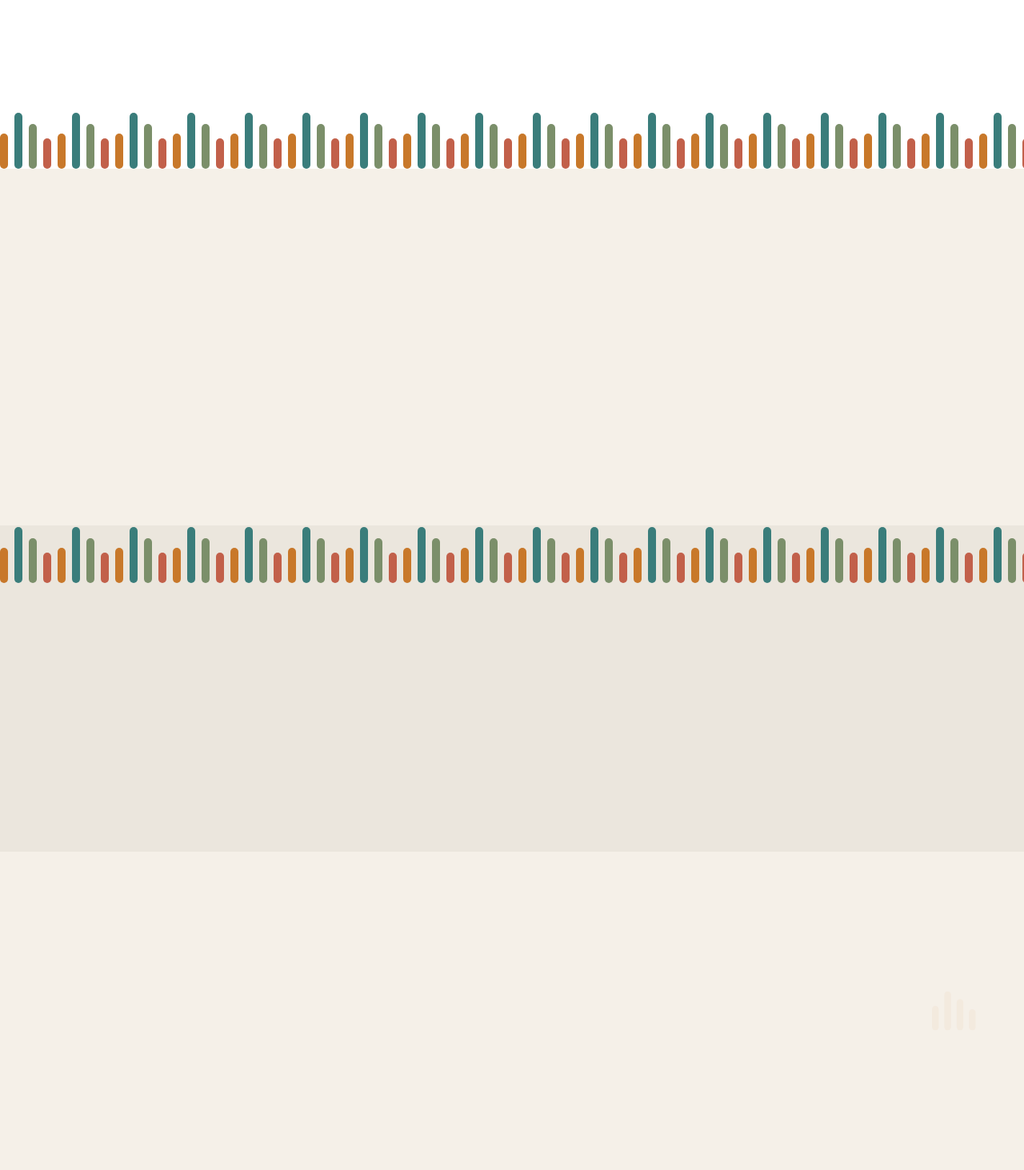
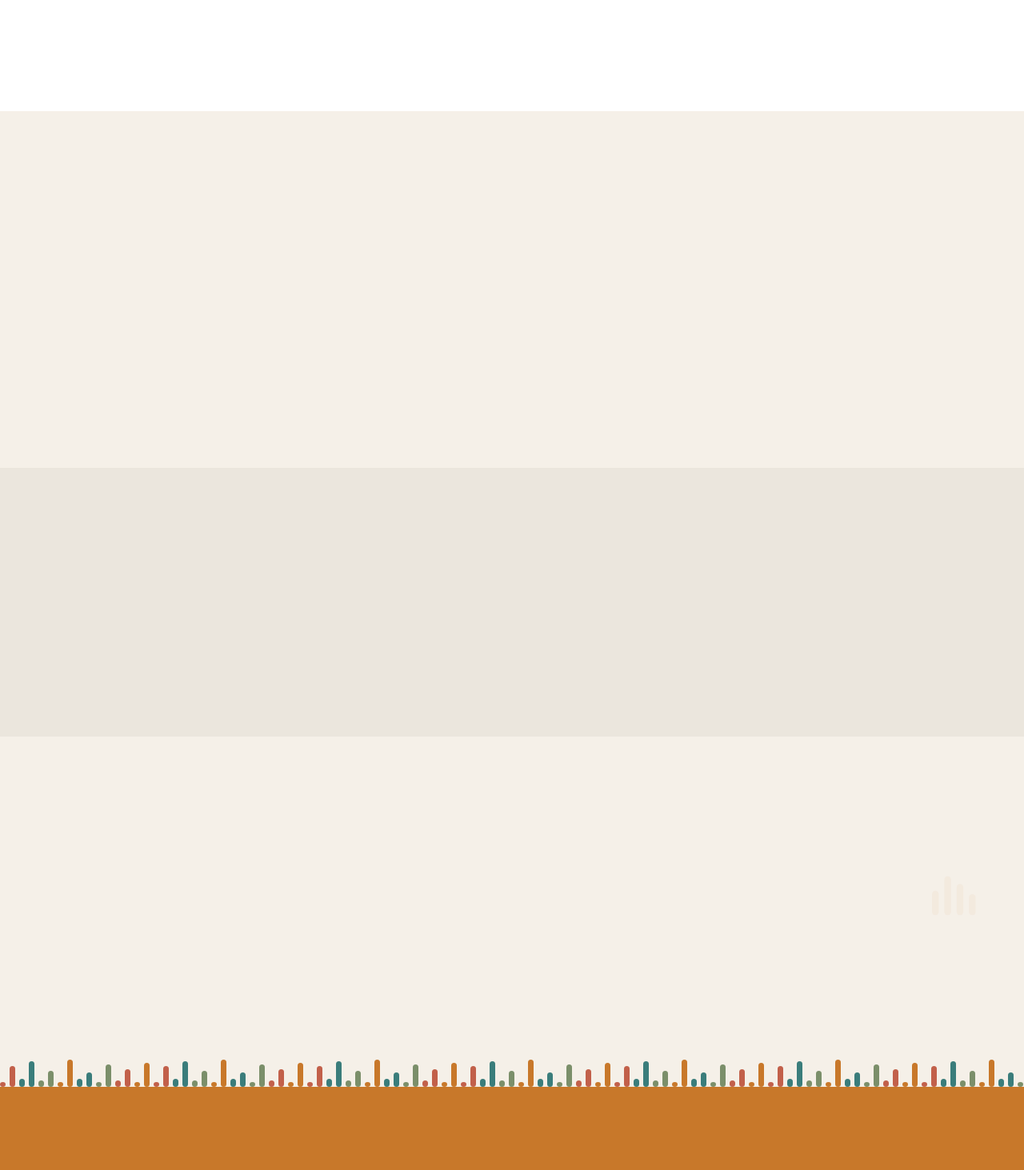
Before and after one commit to seand132/cadence-marketing, a Next.js app: page / in a window 1280 px wide. Shown: the part 2500-3963 px from the top of the page at 80% size. Built offline with nearby package versions, Linux system fonts and the light colour scheme.

Commit message:
[Jeff] Fix rhythm motif flush alignment, complete About/Pricing pages, reduce divider count

```diff
--- a/src/app/about/page.tsx
+++ b/src/app/about/page.tsx
@@ -123,7 +123,7 @@ export default function AboutPage() {
                 {
                   strip: '#7B8F6A',
                   title: 'Managers are people too.',
-                  body: 'You have a job to do and a team to lead. We\'re not here to add homework — we\'re here to clear it.',
+                  body: "You have a job to do and a team to lead. We're not here to add homework — we're here to clear it.",
                 },
               ].map((v) => (
                 <div
@@ -148,25 +148,33 @@ export default function AboutPage() {
               ))}
             </div>
           </div>
+        </div>
+      </section>
 
-          {/* CTA */}
-          <div className="mt-16 text-center reveal">
+      <RhythmDivider id="about-div-2" bg="white" />
+
+      {/* Bottom CTA */}
+      <section style={{ background: '#C8782A' }} className="py-20">
+        <div className="max-w-xl mx-auto px-6 text-center">
+          <h2
+            className="mb-4"
+            style={{ fontFamily: 'var(--font-dm-sans)', fontWeight: 700, fontSize: 36, color: 'white' }}
+          >
+            Ready to find your rhythm?
+          </h2>
+          <p className="mb-8" style={{ fontFamily: 'var(--font-source-sans)', fontSize: 18, color: 'rgba(255,255,255,0.80)', lineHeight: 1.6 }}>
+            14-day free trial. Takes 3 minutes to set up. No credit card.
+          </p>
           <Link
             href="https://app.cadencehq.co/signup"
-              className="inline-flex items-center justify-center px-8 py-4 text-base font-semibold text-white transition-opacity hover:opacity-90"
-              style={{
-                background: '#C8782A',
-                borderRadius: 4,
-                fontFamily: 'var(--font-dm-sans)',
-                fontWeight: 600,
-              }}
+            className="inline-flex items-center justify-center px-8 py-4 text-base font-semibold transition-opacity hover:opacity-90"
+            style={{ background: 'white', color: '#C8782A', borderRadius: 4, fontFamily: 'var(--font-dm-sans)', fontWeight: 600 }}
           >
             Get started free
           </Link>
-            <p style={{ fontFamily: 'var(--font-source-sans)', fontSize: 14, color: '#9C968B', marginTop: 12 }}>
-              No credit card required. 14-day free trial.
+          <p className="mt-3 text-sm" style={{ color: 'rgba(255,255,255,0.65)', fontFamily: 'var(--font-source-sans)' }}>
+            No credit card required.
           </p>
-          </div>
         </div>
       </section>
     </>
--- a/src/app/page.tsx
+++ b/src/app/page.tsx
@@ -242,20 +242,7 @@ export default function Home() {
         </div>
       </section>
 
-      {/* ─── RHYTHM DIVIDER ───────────────────────────────────── */}
-      <div style={{ width: '100%', overflow: 'hidden', lineHeight: 0, background: 'white' }} aria-hidden="true">
-        <svg width="100%" height="72" xmlns="http://www.w3.org/2000/svg">
-          <defs>
-            <pattern id="rhythm-div-1" x="0" y="0" width="72" height="72" patternUnits="userSpaceOnUse">
-              <rect x="0"  y="28" width="10" height="44" rx="5" fill="#C8782A" />
-              <rect x="18" y="2"  width="10" height="70" rx="5" fill="#3A7D7B" />
-              <rect x="36" y="16" width="10" height="56" rx="5" fill="#7B8F6A" />
-              <rect x="54" y="34" width="10" height="38" rx="5" fill="#C2604A" />
-            </pattern>
-          </defs>
-          <rect width="100%" height="72" fill="url(#rhythm-div-1)" />
-        </svg>
-      </div>
+
 
       {/* ─── SECTION 3: FEATURES ──────────────────────────────── */}
       <section style={{ background: '#F5F0E8' }} className="py-20">
@@ -324,20 +311,7 @@ export default function Home() {
         </div>
       </section>
 
-      {/* ─── RHYTHM DIVIDER ───────────────────────────────────── */}
-      <div style={{ width: '100%', overflow: 'hidden', lineHeight: 0, background: '#EBE6DD' }} aria-hidden="true">
-        <svg width="100%" height="72" xmlns="http://www.w3.org/2000/svg">
-          <defs>
-            <pattern id="rhythm-div-2" x="0" y="0" width="72" height="72" patternUnits="userSpaceOnUse">
-              <rect x="0"  y="28" width="10" height="44" rx="5" fill="#C8782A" />
-              <rect x="18" y="2"  width="10" height="70" rx="5" fill="#3A7D7B" />
-              <rect x="36" y="16" width="10" height="56" rx="5" fill="#7B8F6A" />
-              <rect x="54" y="34" width="10" height="38" rx="5" fill="#C2604A" />
-            </pattern>
-          </defs>
-          <rect width="100%" height="72" fill="url(#rhythm-div-2)" />
-        </svg>
-      </div>
+
 
       {/* ─── SECTION 4: WHO IT'S FOR ──────────────────────────── */}
       <section style={{ background: '#EBE6DD' }} className="py-20">
@@ -443,17 +417,29 @@ export default function Home() {
       </section>
 
       {/* ─── RHYTHM MOTIF BAND — footer ─────────────────────────── */}
-      <div style={{ width: '100%', overflow: 'hidden', lineHeight: 0 }} aria-hidden="true">
-        <svg width="100%" height="72" xmlns="http://www.w3.org/2000/svg" preserveAspectRatio="none">
+      <div style={{ width: '100%', overflow: 'hidden', lineHeight: 0, background: '#F5F0E8' }} aria-hidden="true">
+        <svg width="100%" height="40" xmlns="http://www.w3.org/2000/svg">
           <defs>
-            <pattern id="rhythm-footer" x="0" y="0" width="72" height="72" patternUnits="userSpaceOnUse">
-              <rect x="0"  y="28" width="10" height="44" rx="5" fill="#C8782A" />
-              <rect x="18" y="2"  width="10" height="70" rx="5" fill="#3A7D7B" />
-              <rect x="36" y="16" width="10" height="56" rx="5" fill="#7B8F6A" />
-              <rect x="54" y="34" width="10" height="38" rx="5" fill="#C2604A" />
+            <pattern id="rhythm-footer" x="0" y="0" width="192" height="40" patternUnits="userSpaceOnUse">
+              <rect x="0"   y="34" width="7" height="6"  rx="3.5" fill="#C2604A" />
+              <rect x="12"  y="14" width="7" height="26" rx="3.5" fill="#C2604A" />
+              <rect x="24"  y="30" width="7" height="10" rx="3.5" fill="#3A7D7B" />
+              <rect x="36"  y="8"  width="7" height="32" rx="3.5" fill="#3A7D7B" />
+              <rect x="48"  y="32" width="7" height="8"  rx="3.5" fill="#7B8F6A" />
+              <rect x="60"  y="20" width="7" height="20" rx="3.5" fill="#7B8F6A" />
+              <rect x="72"  y="34" width="7" height="6"  rx="3.5" fill="#C8782A" />
+              <rect x="84"  y="6"  width="7" height="34" rx="3.5" fill="#C8782A" />
+              <rect x="96"  y="30" width="7" height="10" rx="3.5" fill="#3A7D7B" />
+              <rect x="108" y="22" width="7" height="18" rx="3.5" fill="#3A7D7B" />
+              <rect x="120" y="34" width="7" height="6"  rx="3.5" fill="#7B8F6A" />
+              <rect x="132" y="12" width="7" height="28" rx="3.5" fill="#7B8F6A" />
+              <rect x="144" y="32" width="7" height="8"  rx="3.5" fill="#C2604A" />
+              <rect x="156" y="18" width="7" height="22" rx="3.5" fill="#C2604A" />
+              <rect x="168" y="34" width="7" height="6"  rx="3.5" fill="#C8782A" />
+              <rect x="180" y="10" width="7" height="30" rx="3.5" fill="#C8782A" />
             </pattern>
           </defs>
-          <rect width="100%" height="72" fill="url(#rhythm-footer)" />
+          <rect width="100%" height="40" fill="url(#rhythm-footer)" />
         </svg>
       </div>
 
--- a/src/app/pricing/page.tsx
+++ b/src/app/pricing/page.tsx
@@ -17,28 +17,24 @@ const planFeatures = [
 
 const faqs = [
   {
-    q: 'Is Cadence really free right now?',
-    a: 'You get 14 days free, no credit card required. After that it\'s $10/month. Cancel anytime — no lock-in, no surprises.',
+    q: 'Is there a free trial?',
+    a: 'Yes — 14 days free, no credit card required.',
   },
   {
-    q: 'Is this per manager or per user?',
-    a: 'Per manager. If you manage a team of 8, that\'s one Cadence account at $10/month. Your direct reports don\'t need accounts.',
+    q: 'What happens after the trial?',
+    a: "You can cancel or subscribe at $10/month. No pressure, no lock-in.",
   },
   {
-    q: 'What if my team grows beyond 10 people?',
-    a: 'We\'re working on expanded plans for larger teams. For now, reach out and we\'ll figure something out.',
+    q: 'Is Cadence only for small teams?',
+    a: "It's built for managers with 3–8 direct reports, but it works for any manager who wants a simple, consistent system.",
   },
   {
-    q: 'I manage a small team at a larger company. Is Cadence right for me?',
-    a: 'Yes — that\'s exactly who it\'s for. Cadence is built for the individual manager, not for IT or HR to configure and roll out. You can get started in 3 minutes without involving anyone else.',
+    q: 'Can I invite my team?',
+    a: 'Yes — your direct reports can have accounts too.',
   },
   {
-    q: 'Is my data secure?',
-    a: 'Yes. Cadence uses Supabase for data storage with row-level security — your team\'s data is only visible to you and your direct reports. Full details in the privacy policy.',
-  },
-  {
-    q: 'What\'s your refund policy?',
-    a: 'If you\'re charged and decide within 7 days it\'s not for you, we\'ll refund the charge. After that, we don\'t offer pro-rated refunds — but you can cancel anytime and won\'t be charged again.',
+    q: 'Can I cancel anytime?',
+    a: 'Yes. No contracts, no cancellation fees.',
   },
 ]
 
```
Lines whose indentation alone changed are shown as unchanged.
